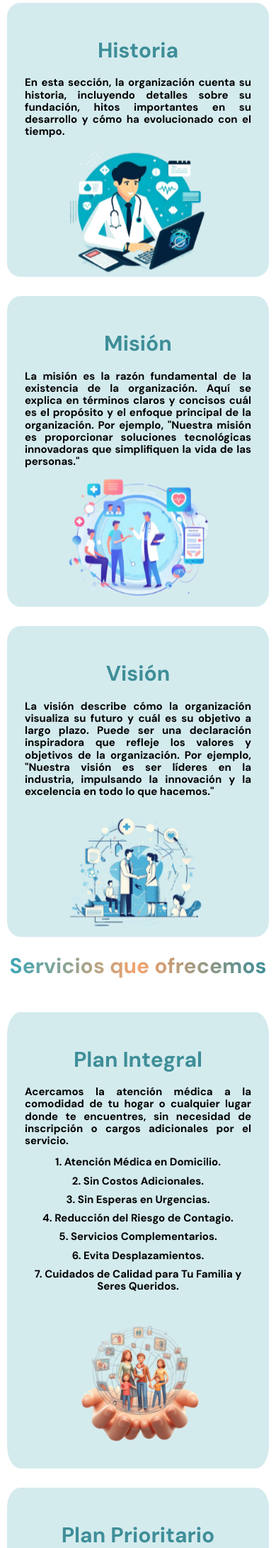
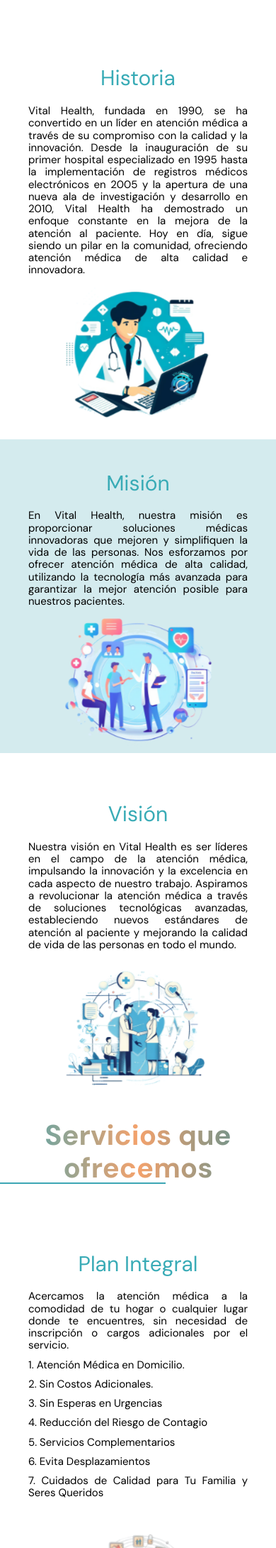
Before and after one commit to kevinlixx/Vital-health, a PHP site: page / in a window 390 px wide; the page is wider, and only the part inside the window is pictured. Shown: the part 225-2406 px from the top of that part at 71% size. Run offline with PHP 8.4, Linux system fonts and the light colour scheme; some libraries are stand-ins or nearby versions.

Commit message:
Actualización de las hojas de estilo y el index
Modifique los textos de quienes somos, hice cambios en el styles.css y en el desktop.css agregando nuevas propiedades

```diff
--- a/css/desktop.css
+++ b/css/desktop.css
@@ -102,21 +102,36 @@ header .menu-section {
 .row--left {
     flex-direction: row-reverse;
 }
+
 .row--right {
     flex-direction: row;
 }
+
+.image_svg {
+    width: calc(45rem - 5px);
+    height: calc(360px - 5px);
+    margin-right: auto;
+}
+
 .image_svg img {
+    width: auto;
     height: auto;
-    width: auto;
-    max-width: 99%;
+    max-width: 100%;
+    border-radius: 10%;
 }
-.div--info-me{
 
-    padding: 25px;
+.div--info-me {
+    /*  padding: 10px; */
 }
-.text p{
-    font-size: 20px;
+
+.text p {
+    font-size: 2rem;
 }
+
+.text h1 {
+    font-size: 4rem;
+}
+
 .text ul {
     font-size: 20px;
     margin-top: 5%;
--- a/css/style.css
+++ b/css/style.css
@@ -229,7 +229,28 @@ header .menu-header {
     -webkit-background-clip: text;
     -webkit-text-fill-color: transparent;
     animation: changeColor 5s linear infinite;
+    /* Añade un subrayado al texto */
+    position: relative;
+    overflow: hidden;
 }
+
+.text-colored::after {
+    content: "";
+    position: absolute;
+    bottom: 0;
+    left: 0;
+    width: 100%;
+    height: 2px;
+    background: #3ca6b4;
+    transform: translateX(-100%);
+    animation: underlineAnimation 2s linear infinite;
+}
+
+@keyframes underlineAnimation {
+    0% { transform: translateX(-100%); }
+    100% { transform: translateX(100%); }
+}
+
 /* Estilos para el texto slogan de presenteación p */
 .text-slogan {
     display: flex;
@@ -250,17 +271,16 @@ header .menu-header {
     text-align: center;
 }
 
-
 /* historia */
 .div--info-me {
     display: flex;
     flex-direction: row;
     align-items: center;
+    margin-top: 24px;
+}
+
+.div--info-me:nth-child(even) {
     background-color: rgb(169, 215, 221, 0.5);
-    border-radius: 5%;
-    margin-top: 4%;
-    margin-left: 1rem;
-    margin-right: 1rem;
 }
 
 .row--right,
@@ -276,10 +296,9 @@ header .menu-header {
 }
 
 .text {
-    margin-top: 30px;
+    margin-top: 25px;
     text-align: center;
     font-size: 1.5rem;
-    order: 2;
     /* Cambia el orden en modo computadora */
     margin-left: 25px;
     margin-right: 25px;
@@ -290,10 +309,26 @@ header .menu-header {
 .text p {
     margin-top: 10px;
     text-align: justify;
+    font-weight: normal;
+    margin-right: 1.5rem;
+    margin-left: 1.5rem;
+}
+@keyframes color-change {
+    0% {
+        color: #20D2C8;
+    }
+    50% {
+        color: #3ca6b4;
+    }
+    100% {
+        color: #3e8e98;
+    }
 }
 
 .text h1 {
     color: #3e8e98;
+    animation: color-change 2s infinite;
+    font-weight:lighter;
 }
 
 /* Aplicación de animación para las imagenes */
@@ -310,31 +345,15 @@ header .menu-header {
     justify-content: center;
     animation: escalar 2s linear infinite;
 }
-
-
 .image_svg img {
     width: auto;
-    /* Ajusta el ancho de la imagen automáticamente */
     height: auto;
-    /* Ajusta la altura de la imagen automáticamente */
     max-width: 50%;
     /* Asegura que la imagen no exceda el ancho del contenedor */
-    order: 1;
     border-radius: 10%;
 }
 
 /* Servicios */
-
-.text ul {
-    list-style: none;
-
-    margin-top: 4%;
-}
-.text ul li{
-    margin-top: 9px;
-}
-
-
 
 /* Formulario de registro */
 .formulario {
@@ -497,97 +516,6 @@ header .menu-header {
 
 }
 
-
-
-
-
-
-.text-colored {
-    font-size: 30px;
-    font-weight: 300px;
-    /* Centra el texto */
-    text-align: center;
-    /* Ajusta las palabras largas */
-    word-wrap: break-word;
-    /* Propiedad de gradiante para establecer la combinación de colores para el titulo */
-    background: linear-gradient(90deg, #3ca6b4, #f4a26c, #3e8e98);
-    -webkit-background-clip: text;
-    -webkit-text-fill-color: transparent;
-    animation: changeColor 5s linear infinite;
-}
-
-/* historia */
-.div--info-me {
-    display: flex;
-    flex-direction: row;
-    align-items: center;
-    background-color: rgb(169, 215, 221, 0.5);
-    border-radius: 5%;
-    margin-top: 7%;
-    margin-left: 1rem;
-    margin-right: 1rem;
-}
-
-.row--right,
-.row--left {
-    width: 100%;
-    display: flex;
-    flex-direction: column;
-}
-/* "col-md-6", se utiliza como parte de un sistema de cuadrícula. */
-.col-md-6 {
-    justify-content: center;
-    display: flex;
-}
-
-.text {
-    margin-top: 30px;
-    text-align: center;
-    font-size: 1.5rem;
-    order: 2;
-    /* Cambia el orden en modo computadora */
-    margin-left: 25px;
-    margin-right: 25px;
-    font-weight: 600;
-    justify-content: center;
-}
-
-.text p {
-    margin-top: 10px;
-    text-align: justify;
-}
-
-.text h1 {
-    color: #3e8e98;
-}
-
-/* Aplicación de animación para las imagenes */
-@keyframes escalar {
-    0% { transform: scale(1); }
-    50% { transform: scale(1.1); }
-    100% { transform: scale(1); }
-}
-
-.image_svg {
-    display: flex;
-    margin-top: 10px;
-    max-width: 100%;
-    justify-content: center;
-    animation: escalar 2s linear infinite;
-}
-
-
-.image_svg img {
-    width: auto;
-    /* Ajusta el ancho de la imagen automáticamente */
-    height: auto;
-    /* Ajusta la altura de la imagen automáticamente */
-    max-width: 50%;
-    /* Asegura que la imagen no exceda el ancho del contenedor */
-    order: 1;
-    border-radius: 10%;
-}
-
 /* para el footer */
 .pie-pagina {
     position: relative;
--- a/index.html
+++ b/index.html
@@ -52,7 +52,7 @@
         </div>
         <!-- quienes somos   -->
         <div class="div--container" id="quienes_somos">
-            <h1 class="text-colored">¡Lorem ipsum dolor sit amet consectetur, adipiscing !</h1>
+            <h1 class="text-colored">¡Tu salud, nuestra prioridad, únete a nuestra clínica hoy!</h1>
 
         </div>
         <!-- Historia -->
@@ -61,8 +61,12 @@
                 <div class="col-md-6">
                     <div class="text">
                         <h1>Historia</h1>
-                        <p> En esta sección, la organización cuenta su historia, incluyendo detalles sobre su fundación,
-                            hitos importantes en su desarrollo y cómo ha evolucionado con el tiempo.
+                        <p> Vital Health, fundada en 1990, se ha convertido en un líder en atención médica a través de
+                            su compromiso con la calidad y la innovación. Desde la inauguración de su primer hospital
+                            especializado en 1995 hasta la implementación de registros médicos electrónicos en 2005 y la
+                            apertura de una nueva ala de investigación y desarrollo en 2010, Vital Health ha demostrado
+                            un enfoque constante en la mejora de la atención al paciente. Hoy en día, sigue siendo un
+                            pilar en la comunidad, ofreciendo atención médica de alta calidad e innovadora.
                         </p>
                     </div>
                 </div>
@@ -80,10 +84,10 @@
                 <div class="col-md-6">
                     <div class="text">
                         <h1>Misión</h1>
-                        <p> La misión es la razón fundamental de la existencia de la organización. Aquí se explica en
-                            términos claros y concisos cuál es el propósito y el enfoque principal de la organización.
-                            Por ejemplo, "Nuestra misión es proporcionar soluciones tecnológicas innovadoras que
-                            simplifiquen la vida de las personas."
+                        <p>En Vital Health, nuestra misión es proporcionar soluciones médicas innovadoras que mejoren y
+                            simplifiquen la vida de las personas. Nos esforzamos por ofrecer atención médica de alta
+                            calidad, utilizando la tecnología más avanzada para garantizar la mejor atención posible
+                            para nuestros pacientes.
                         </p>
                     </div>
                 </div>
@@ -102,10 +106,11 @@
                 <div class="col-md-6">
                     <div class="text">
                         <h1>Visión</h1>
-                        <p> La visión describe cómo la organización visualiza su futuro y cuál es su objetivo a largo
-                            plazo. Puede ser una declaración inspiradora que refleje los valores y objetivos de la
-                            organización. Por ejemplo, "Nuestra visión es ser líderes en la industria, impulsando la
-                            innovación y la excelencia en todo lo que hacemos."
+                        <p> Nuestra visión en Vital Health es ser líderes en el campo de la atención médica, impulsando
+                            la innovación y la excelencia en cada aspecto de nuestro trabajo. Aspiramos a revolucionar
+                            la atención médica a través de soluciones tecnológicas avanzadas, estableciendo nuevos
+                            estándares de atención al paciente y mejorando la calidad de vida de las personas en todo el
+                            mundo.
                         </p>
                     </div>
                 </div>
@@ -133,15 +138,17 @@
                         <h1>Plan Integral</h1>
                         <p>Acercamos la atención médica a la comodidad de tu hogar o cualquier lugar donde te
                             encuentres, sin necesidad de inscripción o cargos adicionales por el servicio.</p>
-                        <ul>
-                            <li>1. Atención Médica en Domicilio.</li>
-                            <li>2. Sin Costos Adicionales.</li>
-                            <li>3. Sin Esperas en Urgencias.</li>
-                            <li>4. Reducción del Riesgo de Contagio.</li>
-                            <li>5. Servicios Complementarios.</li>
-                            <li>6. Evita Desplazamientos.</li>
-                            <li>7. Cuidados de Calidad para Tu Familia y Seres Queridos.</li>
-                        </ul>
+                        <div class="Lista">
+                            <ul>
+                                <p>1. Atención Médica en Domicilio.</p>
+                                <p>2. Sin Costos Adicionales.</p>
+                                <p>3. Sin Esperas en Urgencias</p>
+                                <p>4. Reducción del Riesgo de Contagio</p>
+                                <p>5. Servicios Complementarios</p>
+                                <p>6. Evita Desplazamientos</p>
+                                <p>7. Cuidados de Calidad para Tu Familia y Seres Queridos</p>
+                            </ul>
+                        </div>
                     </div>
                 </div>
                 <div class="col-md-6">
@@ -161,10 +168,10 @@
                         <p>El plan prioritario es un acuerdo empresarial que brinda protección a los empleados y sus
                             familiares en caso de enfrentar problemas de salud, sin importar su ubicación.</p>
                         <ul>
-                            <li>1. Protección de Salud Tanto tú como tus seres queridos.</li>
-                            <li>2. Acceso a Tarifas Preferenciales.</li>
-                            <li>3. Comodidad y Accesibilidad.</li>
-                            <li>4. Beneficio Laboral Adicional.</li>
+                            <p>1. Protección de Salud Tanto tú como tus seres queridos</p>
+                            <p>2. Acceso a Tarifas Preferenciales</p>
+                            <p>3. Comodidad y Accesibilidad</p>
+                            <p>4. Beneficio Laboral Adicional</p>
                         </ul>
                     </div>
                 </div>
@@ -186,11 +193,11 @@
                         <p>Reduce ausencias por emergencias médicas y brinda atención médica urgente y de emergencia en
                             áreas designadas a través del Plan de Espacio Preservado.</p>
                         <ul>
-                            <li>1. Atención Médica a Domicilio.</li>
-                            <li>2. Atención Pre-hospitalaria de Urgencias.</li>
-                            <li>3. Atención Pre-hospitalaria de Emergencias.</li>
-                            <li>4. Traslados Asistidos a Centros Hospitalarios.</li>
-                            <li>5. Orientación Médica Virtual y Telefónica.</li>
+                            <p>1. Atención Médica a Domicilio.</p>
+                            <p>2. Atención Pre-hospitalaria de Urgencias</p>
+                            <p>3. Atención Pre-hospitalaria de Emergencias</p>
+                            <p>4. Traslados Asistidos a Centros Hospitalarios</p>
+                            <p>5. Orientación Médica Virtual y Telefónica</p>
                         </ul>
                     </div>
                 </div>
```
Also changed, not shown: img/MaterialSymbolsPriceCheckSharp.svg (added).
